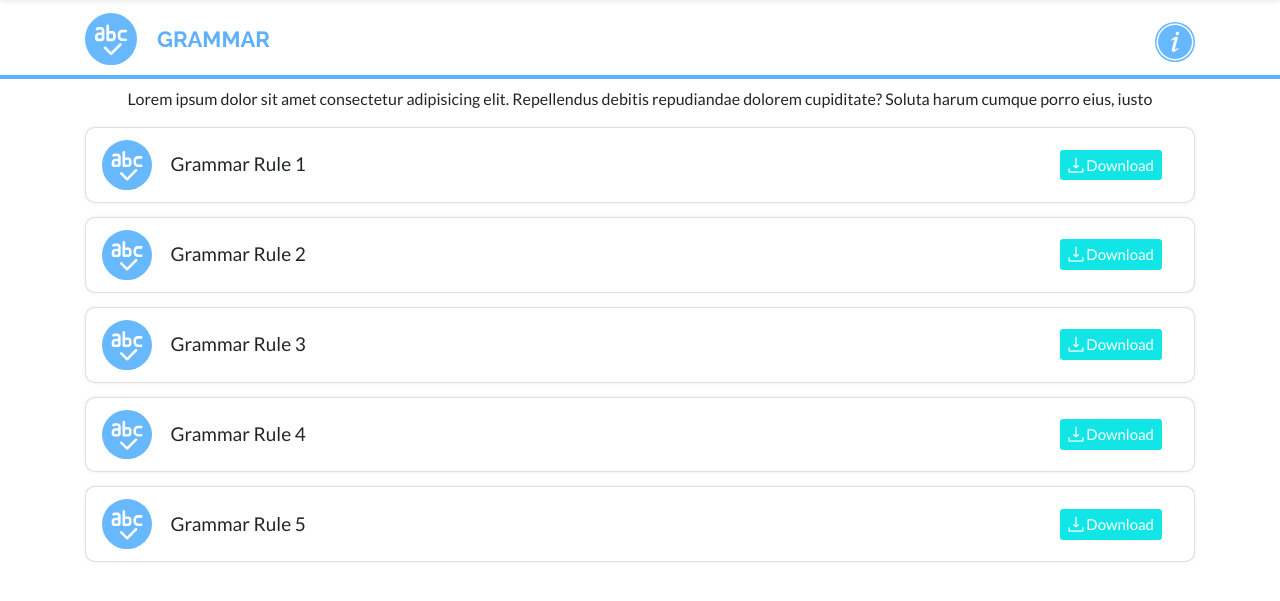
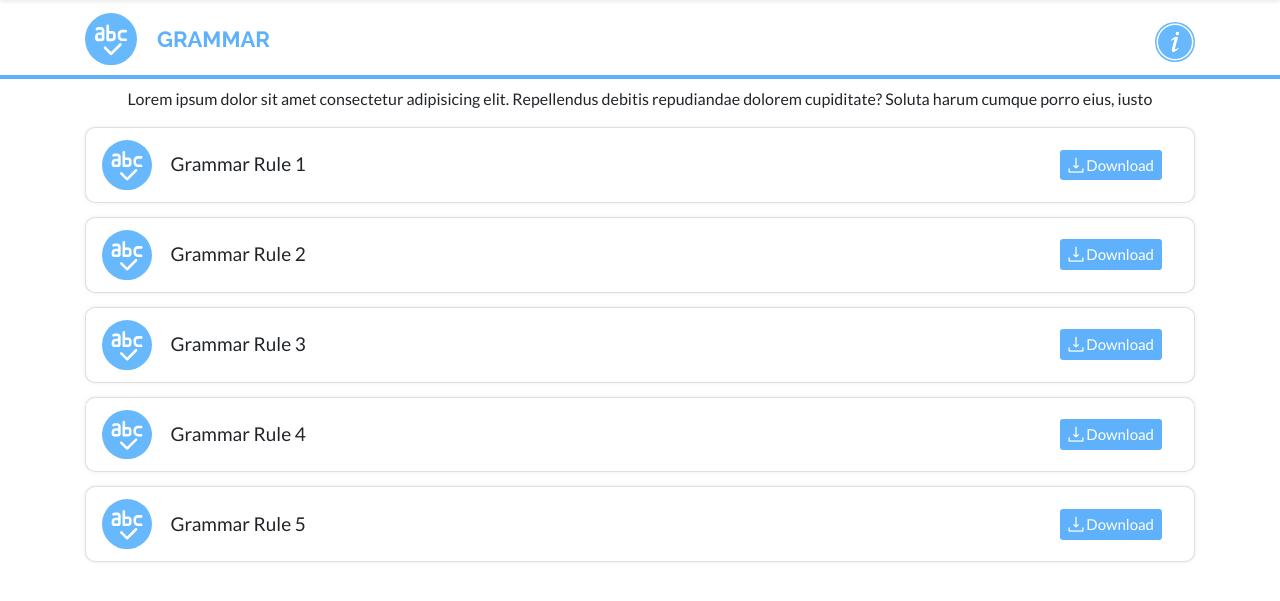
Before and after one commit to PVKotecha/alfa-dashboard, a PHP site: page /grammar.html in a window 1280 px wide. Shown: the part 77-678 px from the top of the page. Run offline with PHP 8.4, Linux system fonts and the light colour scheme.

Commit message:
[fix] download btn color

```diff
--- a/css/alfa-style.css
+++ b/css/alfa-style.css
@@ -3452,7 +3452,7 @@ body.dragging * {
     font-size: 19px;
 }
 .alfa-body.template.dictionary .alfa-sidebar-main-card .alfa-PT-E-card-btns a{
-    background-color: #11e5e5;
+    background-color: #2fda61;
     color: #fff;
     font-size: 15px;
     border: none;
@@ -3476,7 +3476,9 @@ body.dragging * {
 .alfa-body.alfa-PT-sidebar.dictionary.template.grammar .card.alfa-sidebar-main-card:hover{
     border-color: #5fb1fb;
 }
-
+.alfa-body.dictionary.template.grammar .alfa-sidebar-main-card .alfa-PT-E-card-btns a{
+    background-color: #5fb1fb;
+}
 /*Css Loader*/
 .lds-ripple {
     display: inline-block;
```
